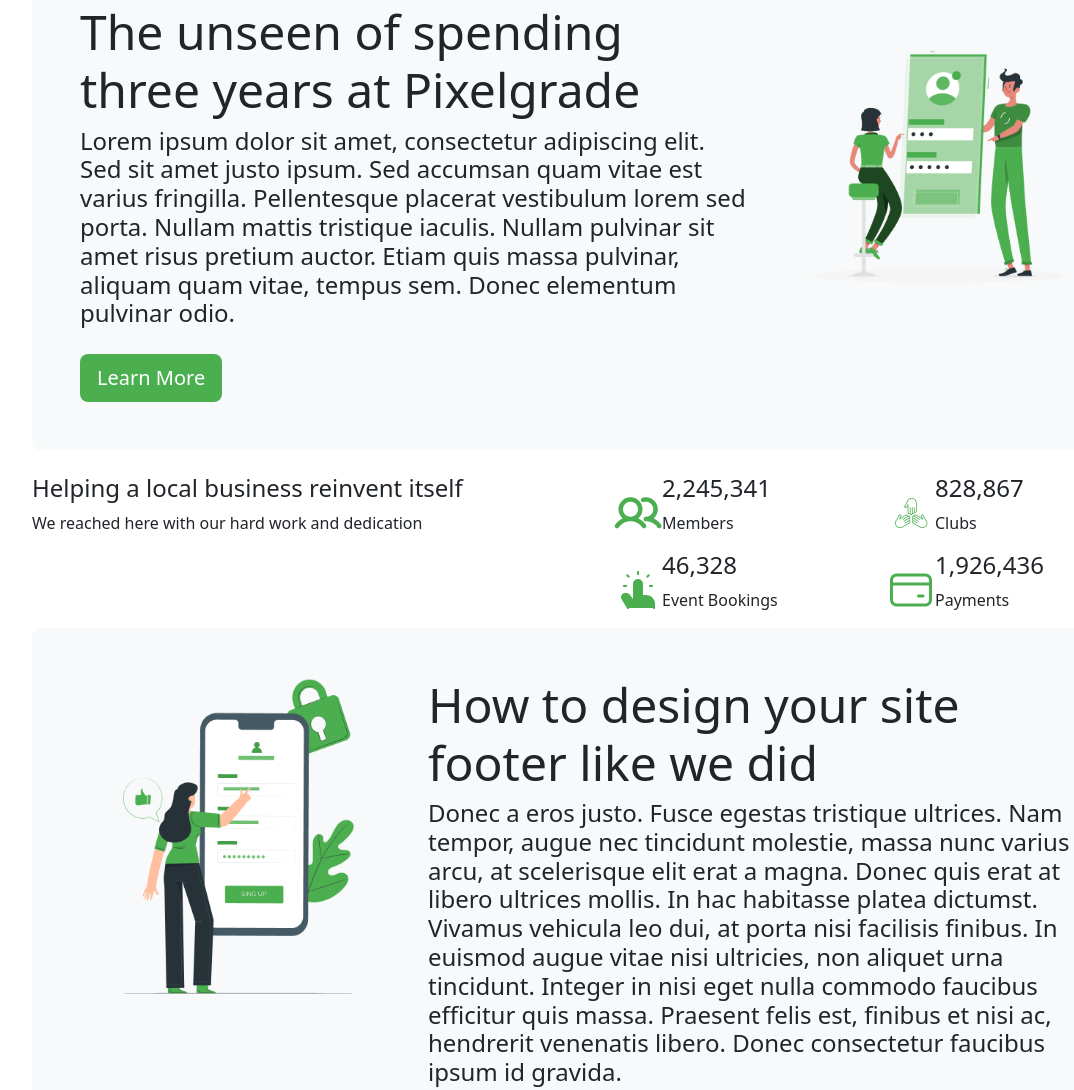
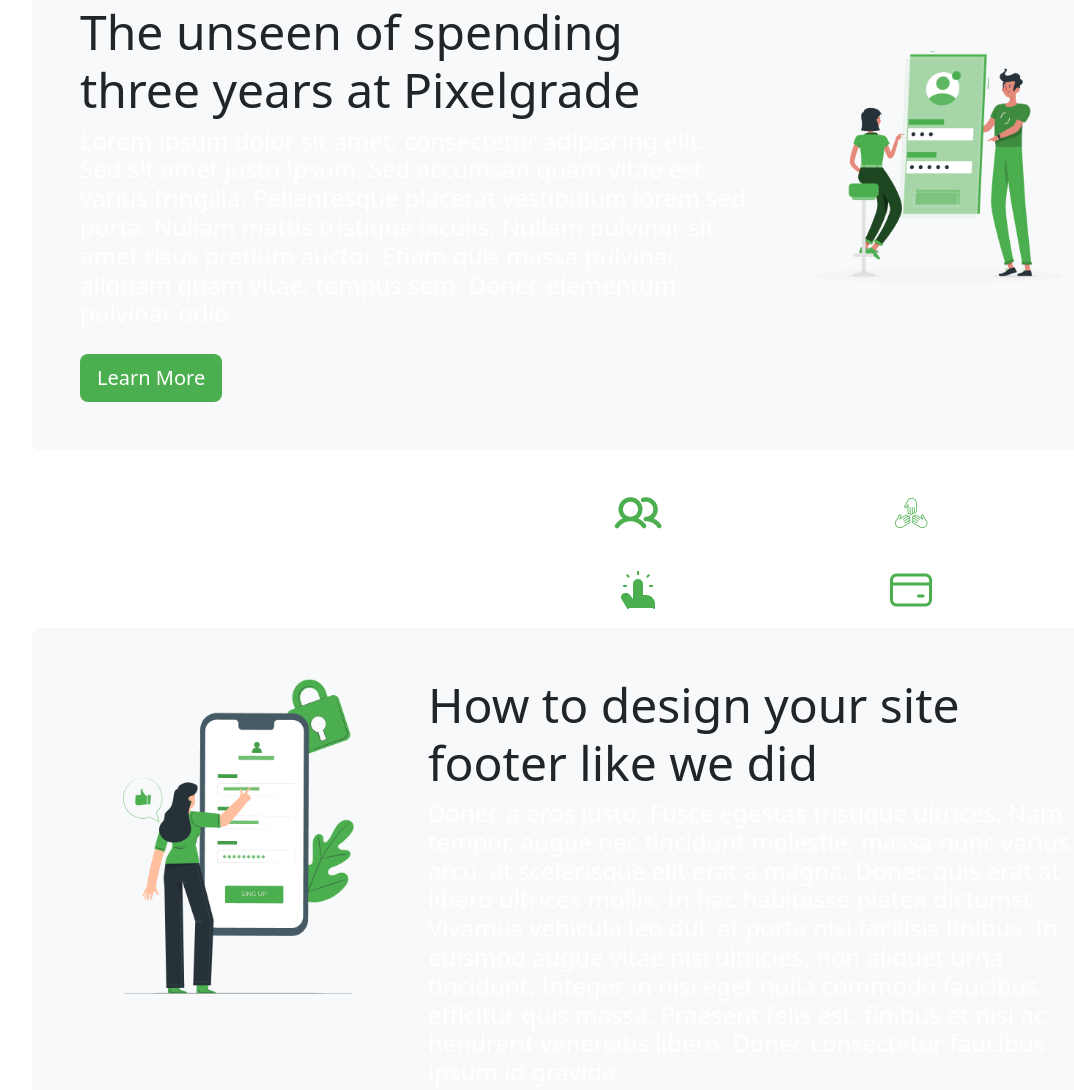
Before and after one commit to Ettham/layout-bootstrap, a plain HTML site: page layout-bootstrap-senai/index.html in a window 1280 px wide. Shown: the part 1217-2307 px from the top of the page, without its empty margins (50-1124 px from the left). Drawn offline with nearby package versions, Linux system fonts and the light colour scheme.

Commit message:
Add files via upload

```diff
--- a/layout-bootstrap-senai/css/styles.css
+++ b/layout-bootstrap-senai/css/styles.css
@@ -18,6 +18,14 @@
     color: #38853b;
 }
 
+h4{
+    color: #fff;
+}
+
+p{
+    color: #fff;
+}
+
 a{
     color: #38853b;
 }
```
